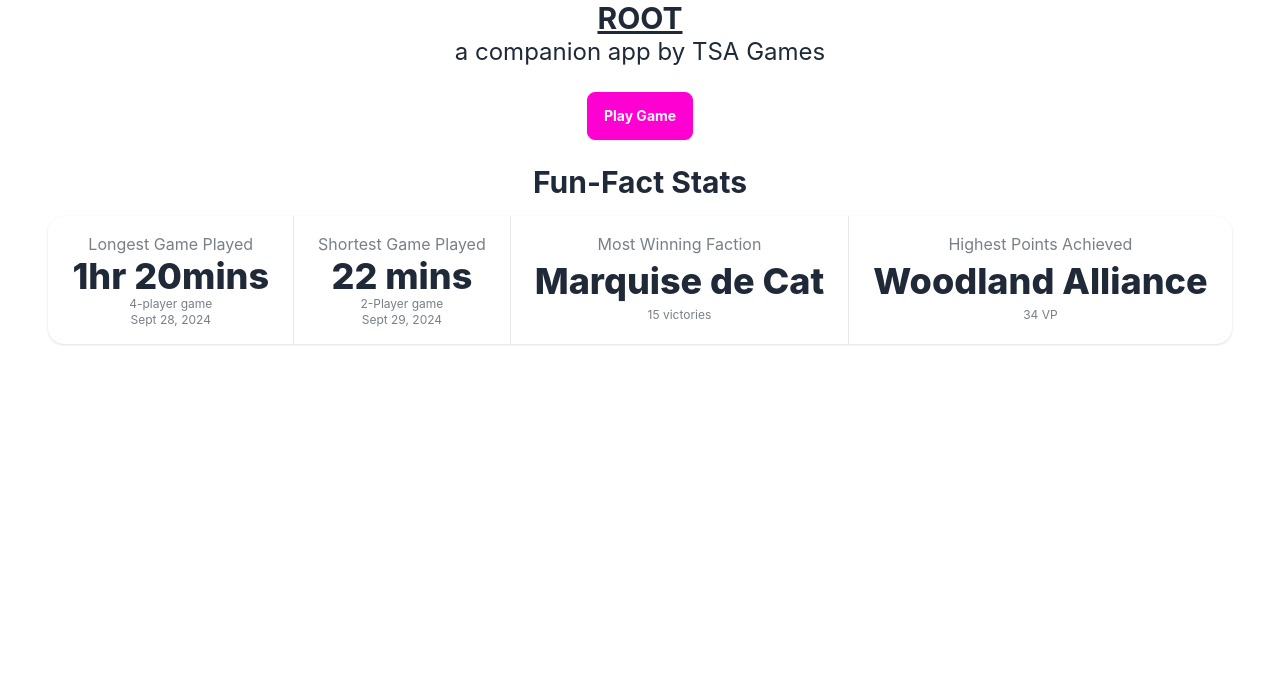
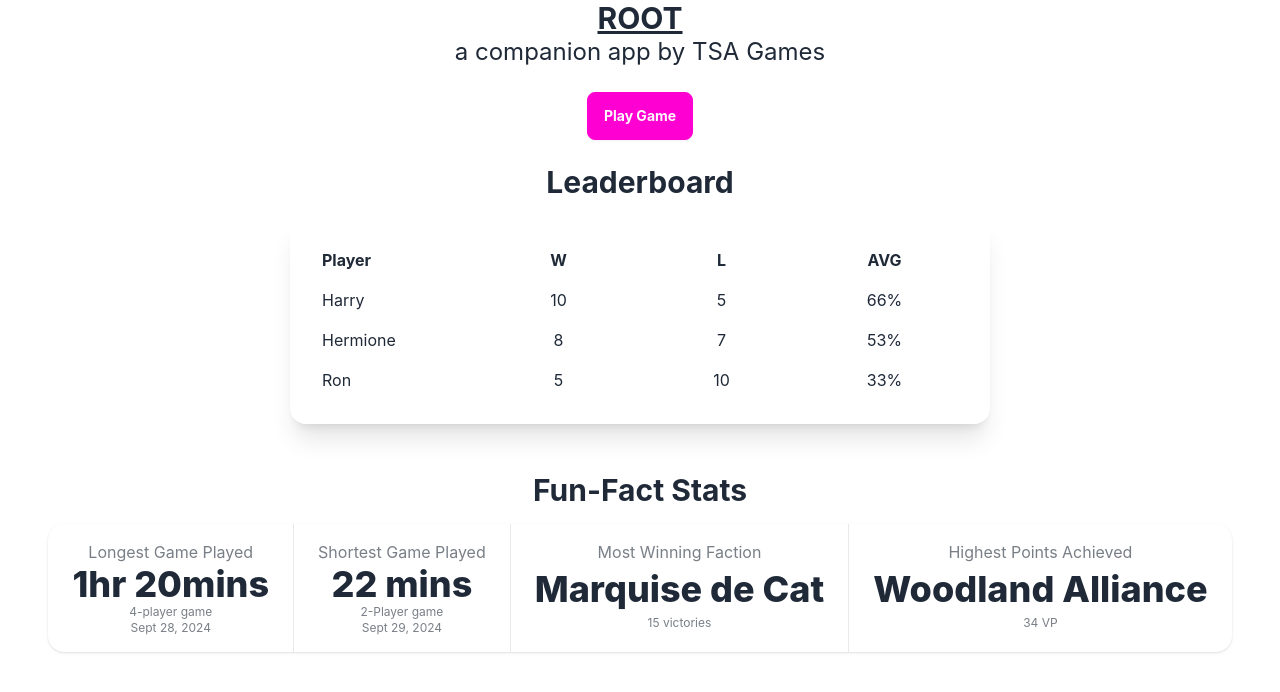
Before and after one commit to 2024-fall-afe-mowe/tca-root, a React (Create React App) app: page /#/ in a window 1280 px wide. Shown: the top 692 px of the page. Built offline with nearby package versions, Linux system fonts and the light colour scheme.

Commit message:
Added draft Leaderboard using dummy data

```diff
--- a/src/Home.tsx
+++ b/src/Home.tsx
@@ -12,6 +12,44 @@
       </Link>
       <br />
       <br />
+
+      {/* Leaderboard Section */}
+      <h1 className="text-3xl font-bold mb-4">Leaderboard</h1>
+      <div className="card bg-base-100 shadow-xl">
+        <div className="card-body">
+          <div className="grid grid-cols-4 gap-4">
+            <div className="text-left font-bold">Player</div>
+            <div className="text-center font-bold">W</div>
+            <div className="text-center font-bold">L</div>
+            <div className="text-center font-bold">AVG</div>
+          </div>
+
+          {/* Player Row Example */}
+          <div className="grid grid-cols-4 gap-4 mt-2">
+            <div className="text-left">Harry</div>
+            <div className="text-center">10</div>
+            <div className="text-center">5</div>
+            <div className="text-center">66%</div>
+          </div>
+          <div className="grid grid-cols-4 gap-4 mt-2">
+            <div className="text-left">Hermione</div>
+            <div className="text-center">8</div>
+            <div className="text-center">7</div>
+            <div className="text-center">53%</div>
+          </div>
+          <div className="grid grid-cols-4 gap-4 mt-2">
+            <div className="text-left">Ron</div>
+            <div className="text-center">5</div>
+            <div className="text-center">10</div>
+            <div className="text-center">33%</div>
+          </div>
+        </div>
+      </div>
+
+      <br />
+      <br />
+
+      {/* Fun-Fact Stats Section */}
       <h1 className="text-3xl font-bold mb-4">Fun-Fact Stats</h1>
       <div className="stats stats-vertical lg:stats-horizontal shadow">
         <div className="stat">
```
